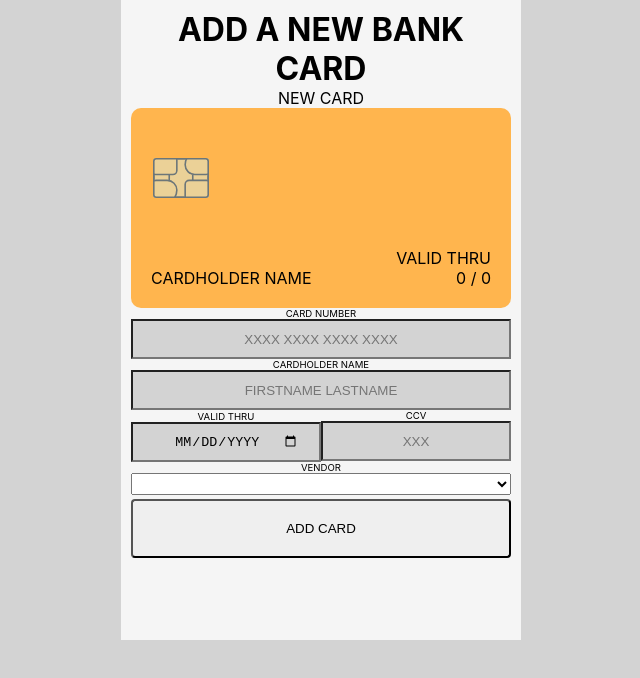
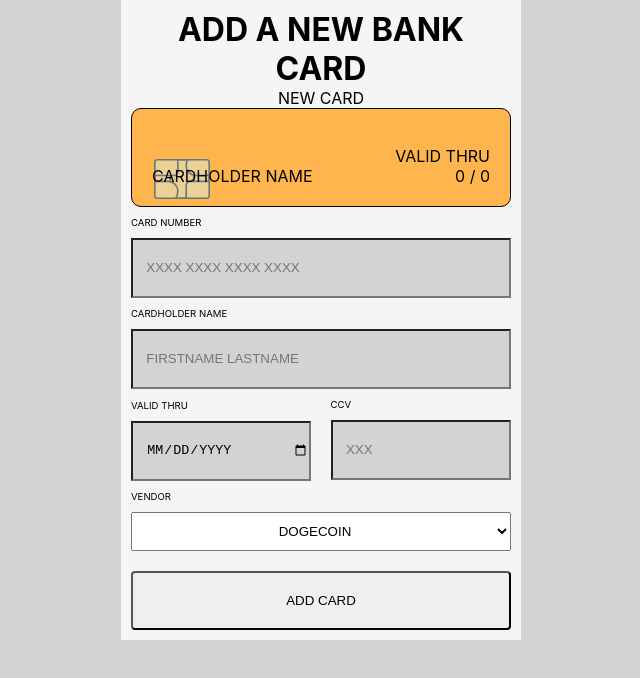
Before and after one commit to LXDamm/ec-react-exam2-ewallet, a React (Create React App) app: page /addcard in a window 1280 px wide. Shown: the top 678 px of the page, without its empty margins (319-959 px from the left). Built offline with nearby package versions, Linux system fonts and the light colour scheme.

Commit message:
functional

```diff
--- a/src/components/Card.scss
+++ b/src/components/Card.scss
@@ -8,9 +8,13 @@
     background-position: 20px 50px;
     background-size: 60px 40px;
     background-repeat: no-repeat;
+    border: 1px solid black;
 }
 
-.card-cardnumber p {
+.card-cardnumber span p {
+    display: inline-block;
+    padding-left: 6px;
+    padding-right: 6px;
     text-align: center;
 }
 
--- a/src/components/Card.tsx
+++ b/src/components/Card.tsx
@@ -5,7 +5,12 @@ export default function Card(props: any) {
     return (
         <div className={`Card ${cardVendor}`}>
             <div className="card-cardnumber">
-                <p>{cardNumber}</p>
+                <span>
+                    <p>{cardNumber.substr(0, 4)}</p>
+                    <p>{cardNumber.substr(4, 4)}</p>
+                    <p>{cardNumber.substr(8, 4)}</p>
+                    <p>{cardNumber.substr(12, 4)}</p>
+                </span>
             </div>
             <div className="card-cardholder">
                 <p>Cardholder name</p>
--- a/src/components/CardForm.scss
+++ b/src/components/CardForm.scss
@@ -1,6 +1,20 @@
+.card-form {
+    margin-top: auto;
+}
+
+.card-form p {
+    text-align: left;
+    padding-top: 10px;
+    padding-bottom: 10px;
+}
+
 .card-form label {
     text-transform: uppercase;
     font-size: 0.6em;
+}
+
+.card-form input {
+    text-align: left;
 }
 
 .card-form-cardnumber,
@@ -18,20 +32,28 @@
     width: 50%;
 }
 
-.card-form-cardnumber input,
-.card-form-cardholder input,
-.card-form-validthru input,
-.card-form-ccv input,
-.card-form-vendor select {
-    display: inline-block;
+.card-form-validthru {
+    padding-right: 1em;
+}
+
+.card-form-ccv {
+    padding-left: 1em;
+}
+
+.card-form input {
     width: 100%;
-    height: 20px;
+    height: 60px;
+    padding-left: 1em;
+}
+
+.card-form select {
+    width: 100%;
     padding: 10px 20px;
 }
 
 .add-card-button {
     align-self: flex-end;
-    margin-top: auto;
+    margin-top: 20px;
     bottom: 10px;
     width: 100%;
     height: fit-content;
@@ -40,13 +62,11 @@
 }
 
 input:valid {
-    height: 40px;
     background: url(../assets/check.svg);
     background-position: right;
     background-repeat: no-repeat;
 }
 
 input:invalid {
-    height: 40px;
     background-color: lightgrey;
 }
--- a/src/components/CardForm.tsx
+++ b/src/components/CardForm.tsx
@@ -56,6 +56,7 @@ export default function CardForm() {
                     <p>Cardholder name</p>
                     <input required type="text" pattern="[a-zA-Z ]{3,40}" placeholder="FIRSTNAME LASTNAME" onChange={(event: ChangeEvent<HTMLInputElement>) => handleCardHolderChange(event)} />
                 </label>
+                <span>
                 <label className="card-form-validthru">
                     <p>Valid thru</p>
                     <input required type="date" onChange={(event: ChangeEvent<HTMLInputElement>) => handleValidThruChange(event)} />
@@ -64,6 +65,7 @@ export default function CardForm() {
                     <p>CCV</p>
                     <input required type="text" pattern="[0-9]{3,4}" placeholder="XXX" onChange={(event: ChangeEvent<HTMLInputElement>) => handleCcvChange(event)} />
                 </label>
+                </span>
                 <label className="card-form-vendor">
                     <p>Vendor</p>
                     <select required defaultValue="dogecoin" onChange={(event: ChangeEvent<HTMLSelectElement>) => handleVendorChange(event)}>
--- a/src/pages/Cards.scss
+++ b/src/pages/Cards.scss
@@ -1,3 +1,11 @@
+.delete-active-card-button {
+    margin-top: 1em;
+    width: 100%;
+    height: fit-content;
+    padding: 20px;
+    border-radius: 4px;
+}
+
 .add-card-link {
     align-self: flex-end;
     margin-top: auto;
--- a/src/pages/Cards.tsx
+++ b/src/pages/Cards.tsx
@@ -32,12 +32,13 @@ export default function Cards() {
             <h1>E-Wallet</h1>
             <p>Active Card</p>
             {activeCard
-                ? <><Card cardNumber={activeCard.cardNumber} cardHolder={activeCard.cardHolder} validThru={activeCard.validThru as ValidDate} ccv={activeCard.ccv} cardVendor={activeCard.vendor} />
-            <button className="delete-active-card-button" onClick={() => handleDeleteActiveCard()}>Delete active Card</button></>
+                ? <><Card cardNumber={activeCard.cardNumber} cardHolder={activeCard.cardHolder} validThru={activeCard.validThru as ValidDate} ccv={activeCard.ccv} cardVendor={activeCard.vendor} /><button className="delete-active-card-button" onClick={() => handleDeleteActiveCard()}>Delete active Card</button></>
                 : <p>No active card</p>
             }
             <CardStack cards={cards} />
-            <Link to="/addcard" className="add-card-link"><button className="add-card-button">Add a new Card</button></Link>
+            {cards.length < 4 &&
+                <Link to="/addcard" className="add-card-link"><button className="add-card-button">Add a new Card</button></Link>
+            }
         </>
     );
 }
```
